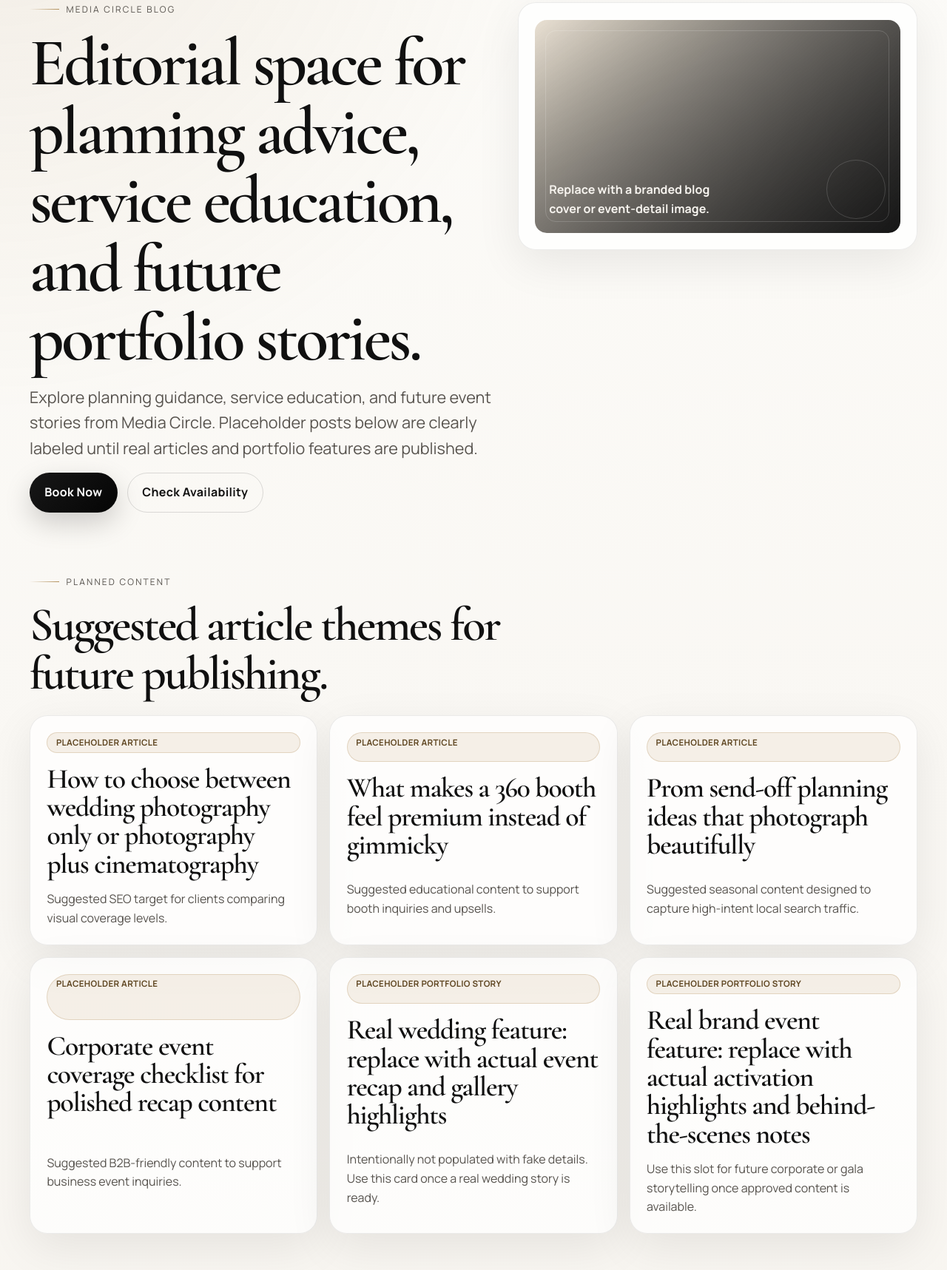
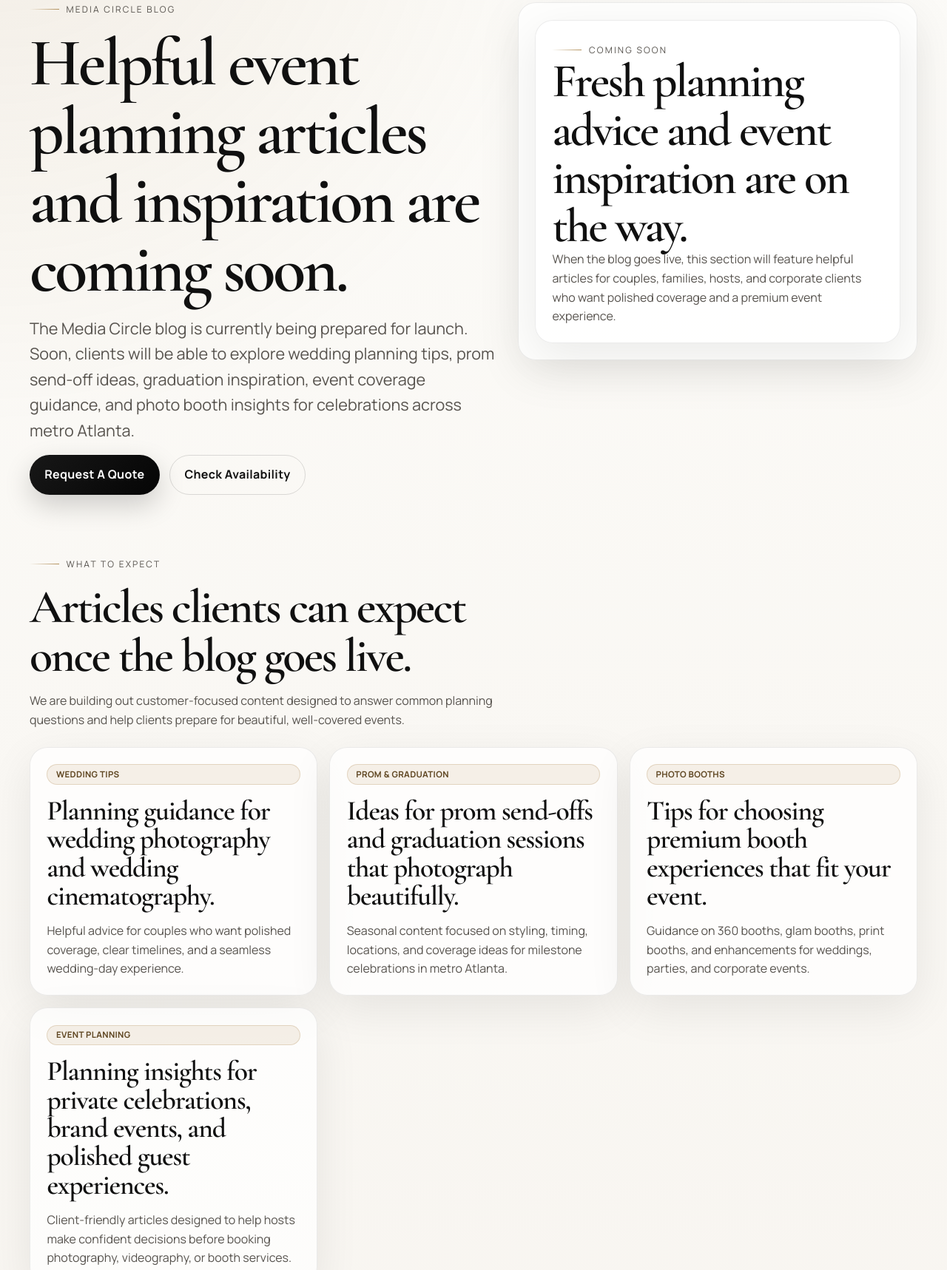
Before and after one commit to Topatop37/mediacircle-websitesite, a plain HTML site: page pages/blog.html in a window 1280 px wide. Shown: the part 196-1913 px from the top of the page at 74% size. Drawn offline with nearby package versions, Linux system fonts and the light colour scheme.

Commit message:
Update blog.html

```diff
--- a/pages/blog.html
+++ b/pages/blog.html
@@ -3,18 +3,18 @@
 <head>
   <meta charset="utf-8">
   <meta name="viewport" content="width=device-width, initial-scale=1">
-  <title>Blog | Media Circle Event Inspiration, Planning & Portfolio Notes</title>
-  <meta name="description" content="Read the Media Circle blog for wedding inspiration, event planning tips, prom send-off ideas, booth feature spotlights, and future portfolio stories from metro Atlanta events.">
+  <title>Blog Coming Soon | Media Circle Event Planning Tips, Inspiration & Updates</title>
+  <meta name="description" content="The Media Circle blog is coming soon. Check back for wedding planning tips, prom send-off ideas, graduation inspiration, event coverage guidance, and photo booth insights for clients across metro Atlanta.">
   <meta name="robots" content="index, follow">
   <meta property="og:type" content="website">
-  <meta property="og:title" content="Blog | Media Circle Event Inspiration, Planning & Portfolio Notes">
-  <meta property="og:description" content="Read the Media Circle blog for wedding inspiration, event planning tips, prom send-off ideas, booth feature spotlights, and future portfolio stories from metro Atlanta events.">
+  <meta property="og:title" content="Blog Coming Soon | Media Circle Event Planning Tips, Inspiration & Updates">
+  <meta property="og:description" content="The Media Circle blog is coming soon. Check back for wedding planning tips, prom send-off ideas, graduation inspiration, event coverage guidance, and photo booth insights for clients across metro Atlanta.">
   <meta property="og:url" content="https://mediacircle.io/pages/blog.html">
   <meta property="og:image" content="https://mediacircle.io/assets/media-circle-logo.png">
   <meta property="og:image:alt" content="Media Circle logo in gold on a dark background.">
   <meta name="twitter:card" content="summary_large_image">
-  <meta name="twitter:title" content="Blog | Media Circle Event Inspiration, Planning & Portfolio Notes">
-  <meta name="twitter:description" content="Read the Media Circle blog for wedding inspiration, event planning tips, prom send-off ideas, booth feature spotlights, and future portfolio stories from metro Atlanta events.">
+  <meta name="twitter:title" content="Blog Coming Soon | Media Circle Event Planning Tips, Inspiration & Updates">
+  <meta name="twitter:description" content="The Media Circle blog is coming soon. Check back for wedding planning tips, prom send-off ideas, graduation inspiration, event coverage guidance, and photo booth insights for clients across metro Atlanta.">
   <meta name="twitter:image" content="https://mediacircle.io/assets/media-circle-logo.png">
   <meta name="twitter:image:alt" content="Media Circle logo in gold on a dark background.">
   <link rel="canonical" href="https://mediacircle.io/pages/blog.html">
@@ -31,16 +31,18 @@
         <div class="container page-hero-grid">
           <div class="page-hero-copy reveal">
             <span class="eyebrow">Media Circle Blog</span>
-            <h1>Editorial space for planning advice, service education, and future portfolio stories.</h1>
-            <p class="lead">Explore planning guidance, service education, and future event stories from Media Circle. Placeholder posts below are clearly labeled until real articles and portfolio features are published.</p>
+            <h1>Helpful event planning articles and inspiration are coming soon.</h1>
+            <p class="lead">The Media Circle blog is currently being prepared for launch. Soon, clients will be able to explore wedding planning tips, prom send-off ideas, graduation inspiration, event coverage guidance, and photo booth insights for celebrations across metro Atlanta.</p>
             <div class="cta-row">
-              <a class="button button-primary" href="contact.html">Book Now</a>
+              <a class="button button-primary" href="contact.html">Request A Quote</a>
               <a class="button button-secondary" href="https://mediacircle.s1.boothbook.com" target="_blank" rel="noreferrer">Check Availability</a>
             </div>
           </div>
           <div class="hero-panel reveal">
-            <div class="placeholder-media">
-              <span>Replace with a branded blog cover or event-detail image.</span>
+            <div class="content-panel">
+              <span class="eyebrow">Coming Soon</span>
+              <h2>Fresh planning advice and event inspiration are on the way.</h2>
+              <p>When the blog goes live, this section will feature helpful articles for couples, families, hosts, and corporate clients who want polished coverage and a premium event experience.</p>
             </div>
           </div>
         </div>
@@ -49,16 +51,15 @@
       <section class="section">
         <div class="container">
           <div class="section-head narrow reveal">
-            <span class="eyebrow">Planned Content</span>
-            <h2>Suggested article themes for future publishing.</h2>
+            <span class="eyebrow">What To Expect</span>
+            <h2>Articles clients can expect once the blog goes live.</h2>
+            <p>We are building out customer-focused content designed to answer common planning questions and help clients prepare for beautiful, well-covered events.</p>
           </div>
           <div class="blog-grid">
-            <article class="blog-card reveal"><span class="pill">Placeholder Article</span><h3>How to choose between wedding photography only or photography plus cinematography</h3><p>Suggested SEO target for clients comparing visual coverage levels.</p></article>
-            <article class="blog-card reveal"><span class="pill">Placeholder Article</span><h3>What makes a 360 booth feel premium instead of gimmicky</h3><p>Suggested educational content to support booth inquiries and upsells.</p></article>
-            <article class="blog-card reveal"><span class="pill">Placeholder Article</span><h3>Prom send-off planning ideas that photograph beautifully</h3><p>Suggested seasonal content designed to capture high-intent local search traffic.</p></article>
-            <article class="blog-card reveal"><span class="pill">Placeholder Article</span><h3>Corporate event coverage checklist for polished recap content</h3><p>Suggested B2B-friendly content to support business event inquiries.</p></article>
-            <article class="blog-card reveal"><span class="pill">Placeholder Portfolio Story</span><h3>Real wedding feature: replace with actual event recap and gallery highlights</h3><p>Intentionally not populated with fake details. Use this card once a real wedding story is ready.</p></article>
-            <article class="blog-card reveal"><span class="pill">Placeholder Portfolio Story</span><h3>Real brand event feature: replace with actual activation highlights and behind-the-scenes notes</h3><p>Use this slot for future corporate or gala storytelling once approved content is available.</p></article>
+            <article class="blog-card reveal"><span class="pill">Wedding Tips</span><h3>Planning guidance for wedding photography and wedding cinematography.</h3><p>Helpful advice for couples who want polished coverage, clear timelines, and a seamless wedding-day experience.</p></article>
+            <article class="blog-card reveal"><span class="pill">Prom & Graduation</span><h3>Ideas for prom send-offs and graduation sessions that photograph beautifully.</h3><p>Seasonal content focused on styling, timing, locations, and coverage ideas for milestone celebrations in metro Atlanta.</p></article>
+            <article class="blog-card reveal"><span class="pill">Photo Booths</span><h3>Tips for choosing premium booth experiences that fit your event.</h3><p>Guidance on 360 booths, glam booths, print booths, and enhancements for weddings, parties, and corporate events.</p></article>
+            <article class="blog-card reveal"><span class="pill">Event Planning</span><h3>Planning insights for private celebrations, brand events, and polished guest experiences.</h3><p>Client-friendly articles designed to help hosts make confident decisions before booking photography, videography, or booth services.</p></article>
           </div>
         </div>
       </section>
```
